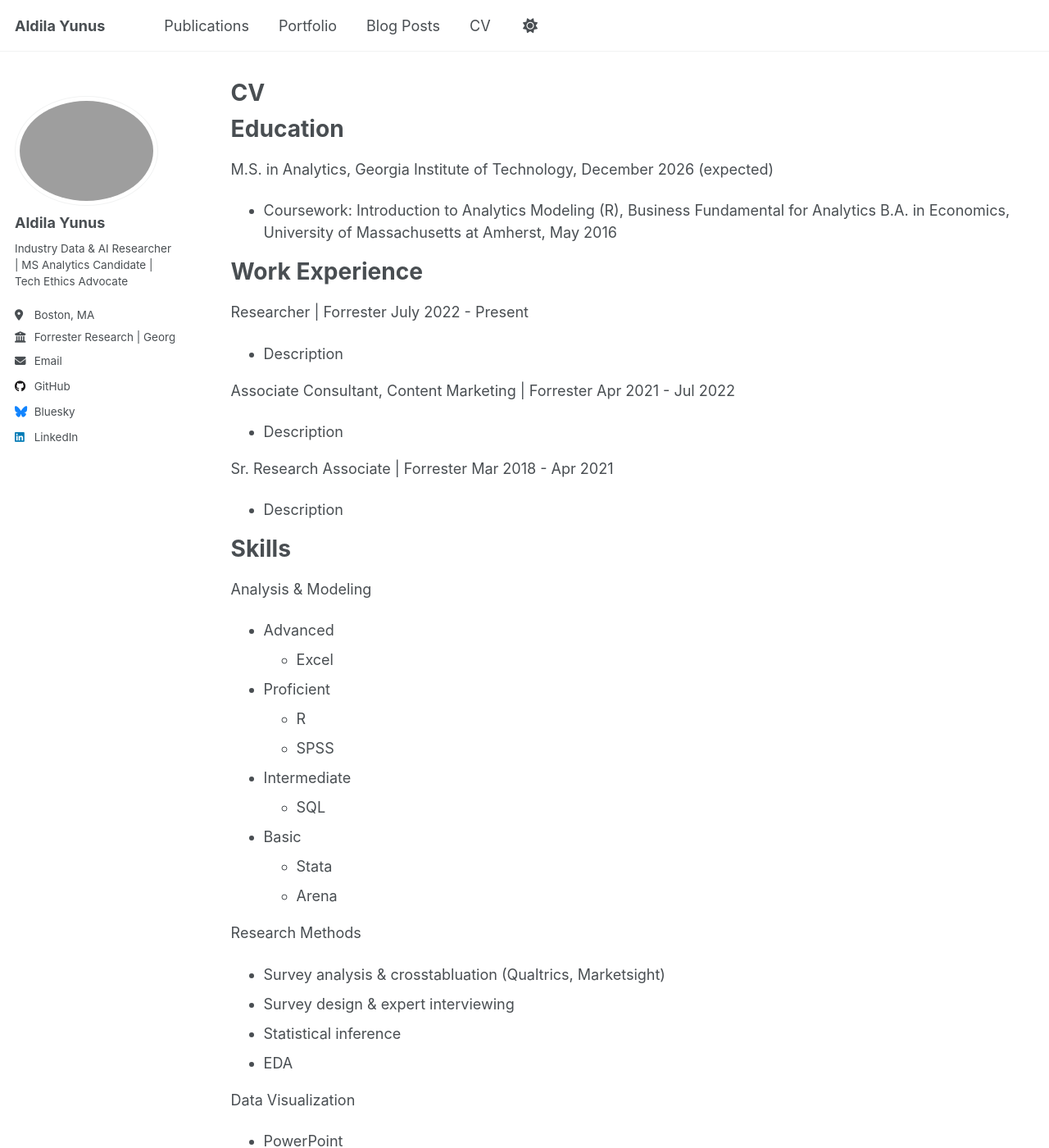
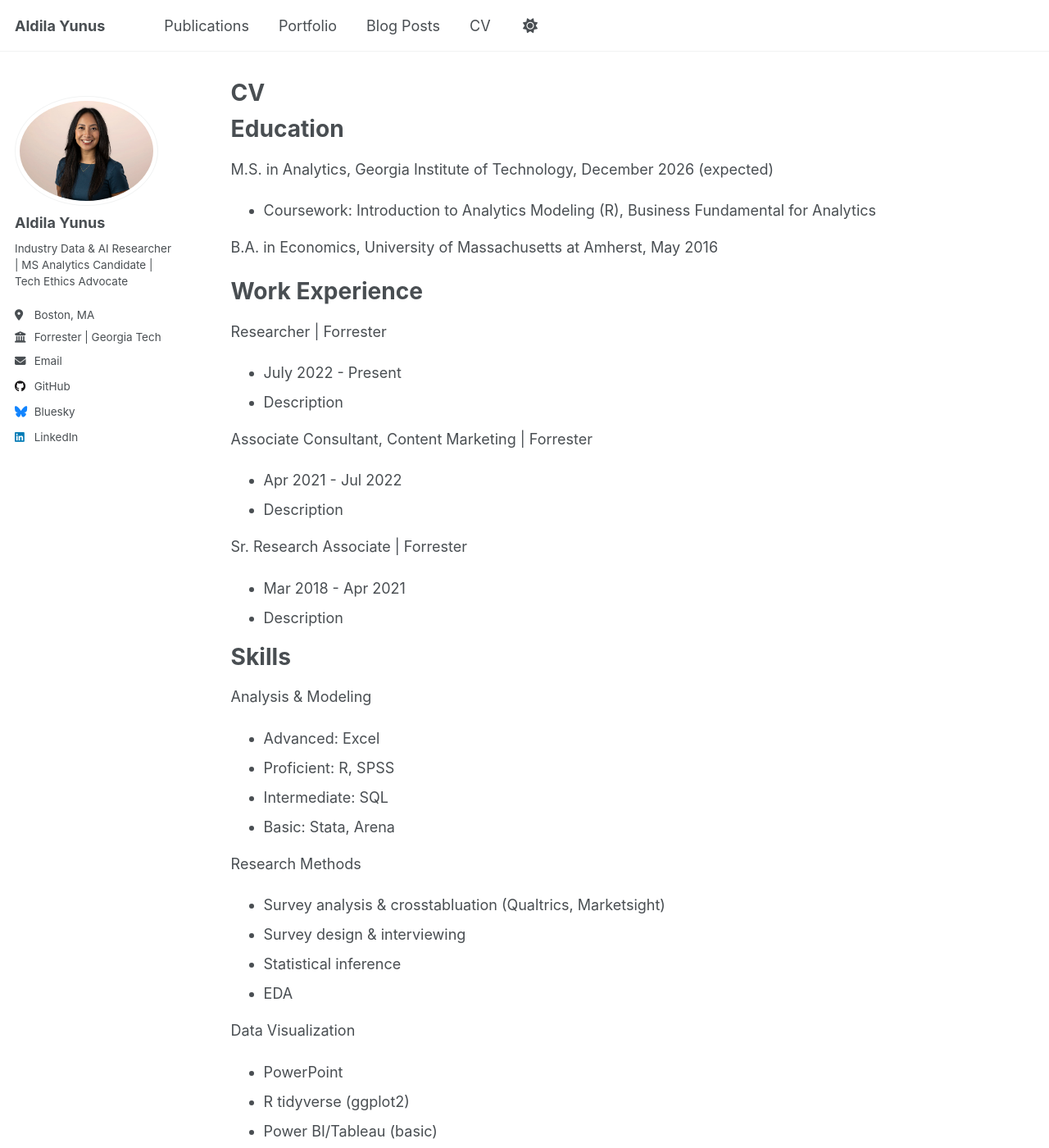
Before and after one commit to dilayns/dilayns.github.io, a Jekyll site: the page built from _pages/cv.md, in a window 1280 px wide and 1400 px high. Shown: the whole window at 82% size. Built offline with Jekyll 4.4.1, drawn with Linux system fonts in a browser that asks for light colours.

Commit message:
profile edits

```diff
--- a/_config.yml
+++ b/_config.yml
@@ -22,12 +22,12 @@ repository               : "dilayns/dilayns.github.io"
 #               Additional customization can be done by editing /_includes/author-profile.html
 author:
   # Biographic information
-  avatar           : "Aldila-Yunus_2022 headshot"
+  avatar           : "Aldila-Yunus_2022 headshot.jpg"
   name             : "Aldila Yunus"
   pronouns         : # example
   bio              : "Industry Data & AI Researcher | MS Analytics Candidate | Tech Ethics Advocate"
   location         : "Boston, MA"
-  employer         : "Forrester Research | Georgia Tech"
+  employer         : "Forrester | Georgia Tech"
   uri              : # URL
   email            : "aldilayunus@proton.me"
 
--- a/_pages/cv.md
+++ b/_pages/cv.md
@@ -13,39 +13,34 @@ Education
 ======
 M.S. in Analytics, Georgia Institute of Technology, December 2026 (expected)
 * Coursework: Introduction to Analytics Modeling (R), Business Fundamental for Analytics
+
 B.A. in Economics, University of Massachusetts at Amherst, May 2016
 
 Work Experience
 ======
 Researcher | Forrester
-July 2022 - Present
+* July 2022 - Present
 * Description
 
 Associate Consultant, Content Marketing | Forrester
-Apr 2021 - Jul 2022
+* Apr 2021 - Jul 2022
 * Description
 
 Sr. Research Associate | Forrester
-Mar 2018 - Apr 2021
+* Mar 2018 - Apr 2021
 * Description
 
 Skills
 ======
 Analysis & Modeling
-* Advanced
-  * Excel
-* Proficient
-  * R
-  * SPSS
-* Intermediate
-  * SQL
-* Basic
-  * Stata
-  * Arena
+* Advanced: Excel
+* Proficient: R, SPSS
+* Intermediate: SQL
+* Basic: Stata, Arena
 
 Research Methods
 * Survey analysis & crosstabluation (Qualtrics, Marketsight)
-* Survey design & expert interviewing
+* Survey design & interviewing
 * Statistical inference
 * EDA
 
```
Also changed, not shown: 1 other file.
